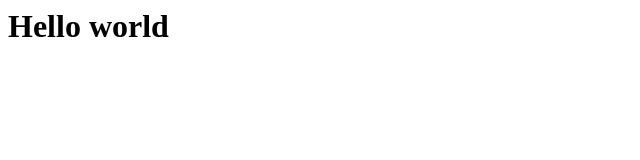
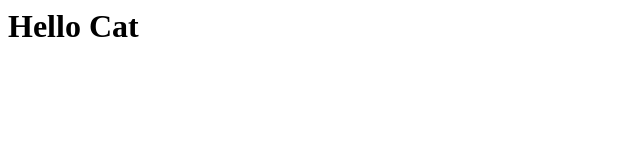
Before and after one commit to h0angpc/DemoCode, a plain HTML site: page index.html in a window 1280 px wide. Shown: the full height of the page, 0-640 px from the left. Drawn offline with Linux system fonts and the light colour scheme.

Commit message:
update: change <h1> to Hello Cat

```diff
--- a/index.html
+++ b/index.html
@@ -5,6 +5,6 @@
     <title>Document</title>
 </head>
 <body>
-    <h1>Hello world</h1>
+    <h1>Hello Cat</h1>
 </body>
 </html>
```
